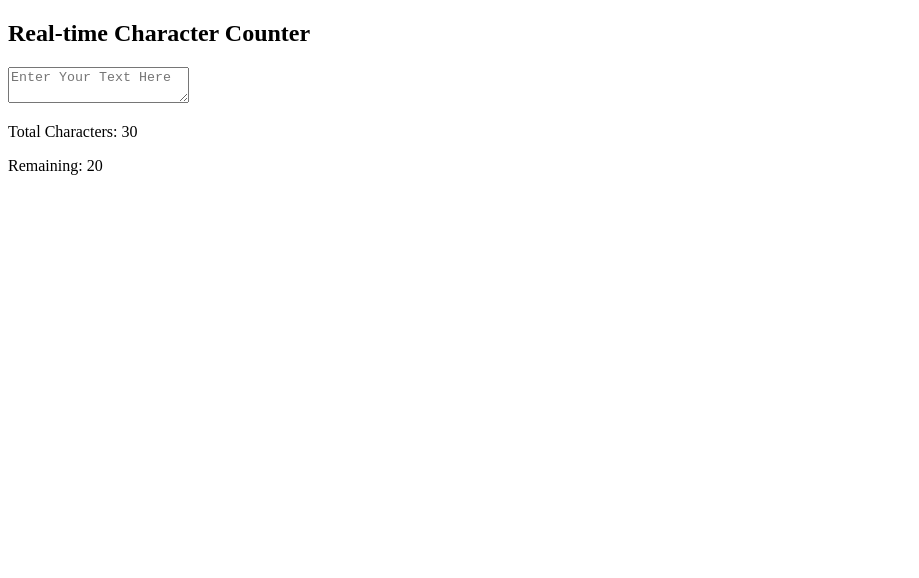
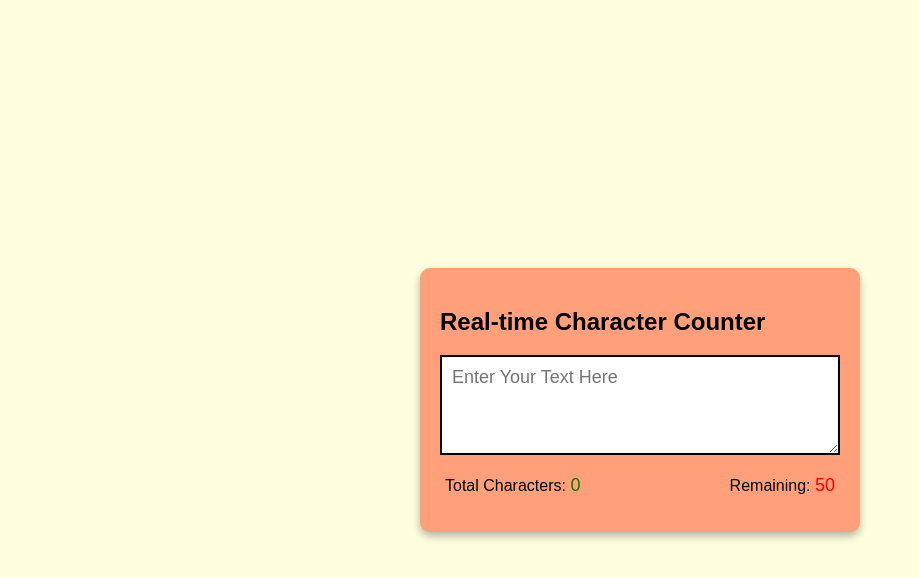
Before and after one commit to vimalpksh/realtime_character_counter, a plain HTML site: page index.html in a window 1280 px wide. Shown: the whole page, without its empty margins (0-919 px from the left). Drawn offline with Linux system fonts and the light colour scheme.

Commit message:
Completed
Completed real-time character counter project

```diff
--- a/index.html
+++ b/index.html
@@ -16,7 +16,6 @@
         class="textarea"
         maxlength="50"
       ></textarea>
-    </div>
       <div class="counter-container" id="counter-container">
         <p>
           Total Characters:
@@ -27,5 +26,7 @@
           <span class="remain-counter" id="remain-counter">20</span>
         </p>
       </div>
+    </div>
+    <script src="script.js"></script>
   </body>
 </html>
--- a/script.js
+++ b/script.js
@@ -0,0 +1,15 @@
+const textareaEl = document.getElementById("textarea");
+const totalEl = document.getElementById("total-counter");
+const remainEl = document.getElementById("remain-counter");
+
+textareaEl.addEventListener("keyup", () => {
+  updateCounter();
+});
+
+const updateCounter = function () {
+  totalEl.innerText = textareaEl.value.length;
+  remainEl.innerText =
+    textareaEl.getAttribute("maxlength") - textareaEl.value.length;
+};
+
+updateCounter();
--- a/style.css
+++ b/style.css
@@ -0,0 +1,39 @@
+body {
+  margin: 0;
+  display: flex;
+  justify-content: center;
+  height: 100vh;
+  align-items: center;
+  background-color: lightyellow;
+  font-family: sans-serif;
+}
+.container {
+  background-color: lightsalmon;
+  width: 400px;
+  padding: 20px;
+  margin: 5px;
+  border-radius: 10px;
+  box-shadow: 0 4px 8px rgba(0, 0, 0, 0.3);
+}
+.textarea {
+  width: 100%;
+  height: 100px;
+  font-size: 18px;
+  font-family: sans-serif;
+  padding: 10px;
+  box-sizing: border-box;
+  border: solid 2px black;
+}
+.counter-container {
+  display: flex;
+  justify-content: space-between;
+  padding: 0 5px;
+}
+.total-counter {
+  color: green;
+  font-size: 18px;
+}
+.remain-counter {
+  color: red;
+  font-size: 18px;
+}
```
Lines whose indentation alone changed are shown as unchanged.
